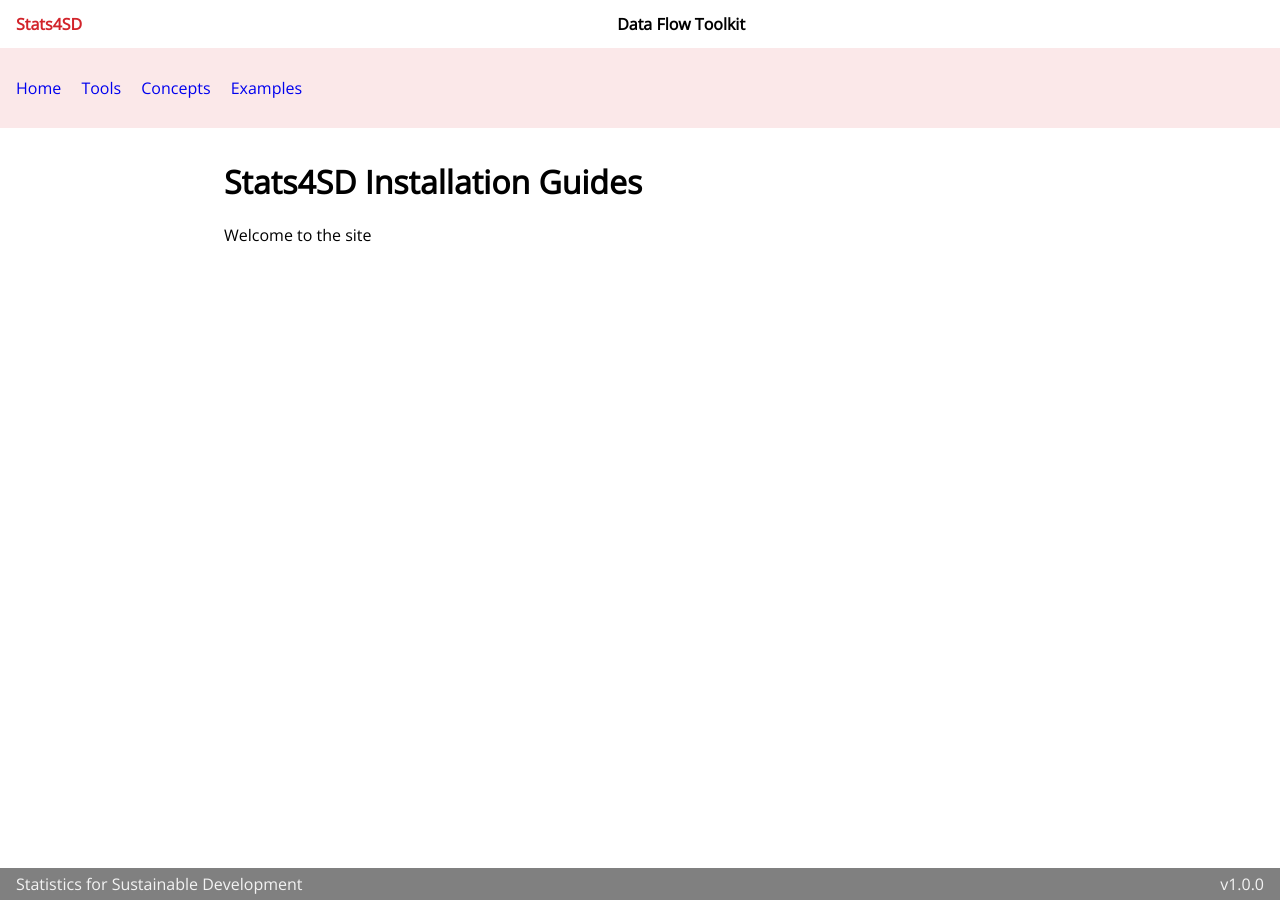
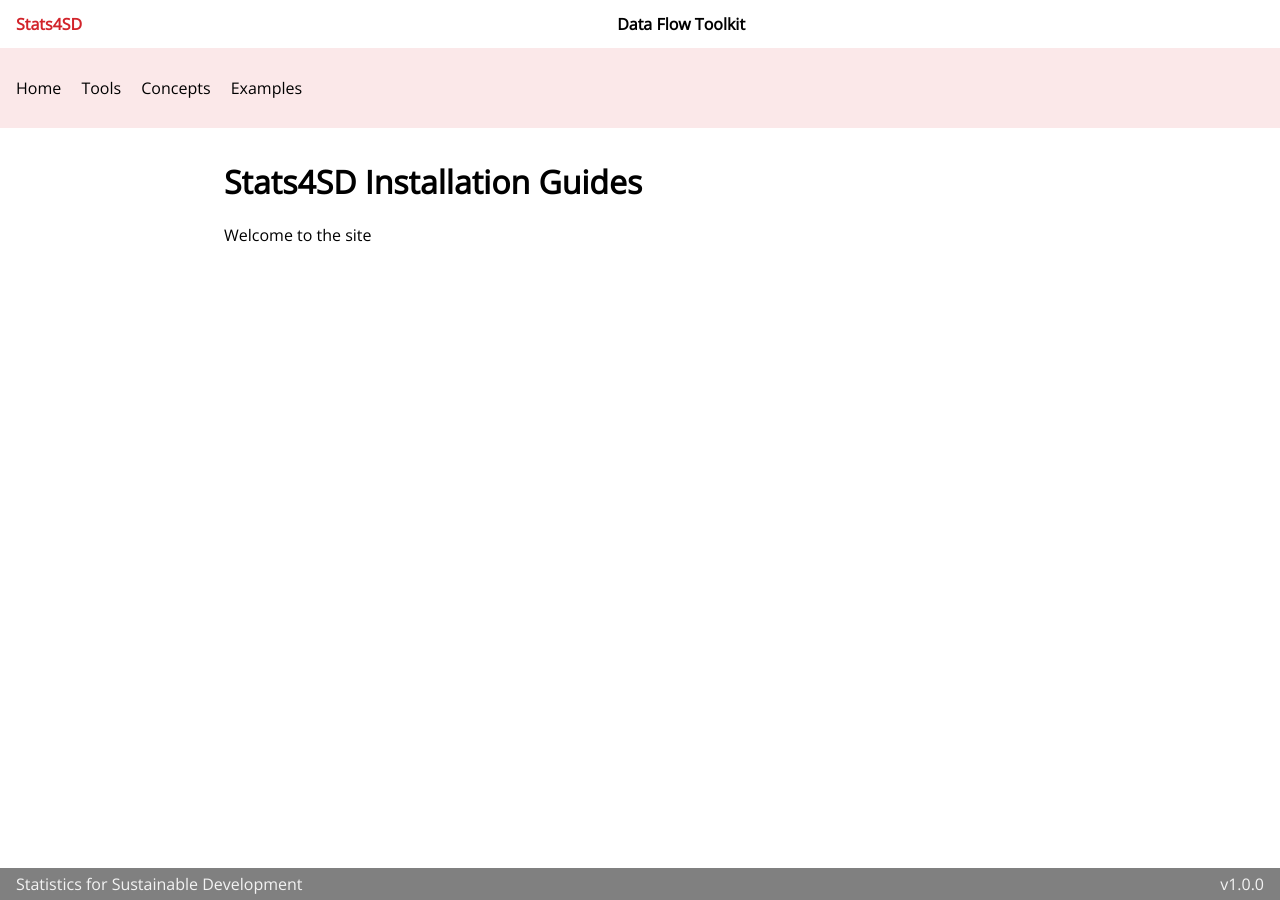
Before and after one commit to stats4sd/Installation-Guides, a Jekyll site: the page built from index.html, in a window 1280 px wide. Built offline with Jekyll 4.4.1, drawn with Linux system fonts in a browser that asks for light colours.

Commit message:
improve max width and link color styling

```diff
--- a/_layouts/default.html
+++ b/_layouts/default.html
@@ -17,11 +17,14 @@
     " />
   </head>
   <body>
-    <header class="header">
+    <header>
+      <div class="header__container full-site-width">
         <div class="header__logo">Stats4SD</div>
         <div class="header__text">Data Flow Toolkit</div>
+      </div>
     </header>
-    <nav class="nav--top">
+    <nav class="nav__container">
+      <div class="nav--top full-site-width">
         {% for section in site.data.pagesMeta.sections %}
         <a
           href="{{ section.startUrl | relative_url }}"
@@ -29,8 +32,9 @@
           >{{ section.title }}</a
         >
         {% endfor %}
+      </div>
     </nav>
-    <div class="main-content--container">
+    <div class="main-content--container full-site-width">
       <nav class="main-content--sidebar">
         {% for page in site.data.pagesMeta.sectionPages[page.section] %}
         <a href="{{ page.url | relative_url }}" alt="{{ page.title }}">{{
--- a/assets/css/layout.css
+++ b/assets/css/layout.css
@@ -2,7 +2,11 @@
   margin: 0;
 }
 
-header {
+.full-site-width {
+  max-width: 1400px;
+  margin: 0 auto;
+}
+.header__container {
   height: 3em;
   display: flex;
   line-height: 3em;
@@ -17,9 +21,11 @@
   color: #d2232a;
   font-weight: bold;
 }
+.nav__container {
+  background-color: rgba(210, 35, 42, 0.1);
+}
 
 .nav--top {
-  background-color: rgba(210, 35, 42, 0.1);
   height: 5em;
   line-height: 5em;
   margin-bottom: 2em;
@@ -27,6 +33,7 @@
 .nav--top > a {
   text-decoration: none;
   margin: 0 0 0 1em;
+  color: black;
 }
 .main-content--container {
   display: flex;
@@ -41,9 +48,11 @@
   margin-bottom: 1em;
   display: block;
   text-decoration: none;
+  color: black;
 }
 .main-content--content {
   flex: 1;
+  max-width: 50em;
 }
 
 footer {
```
Lines whose indentation alone changed are shown as unchanged.
